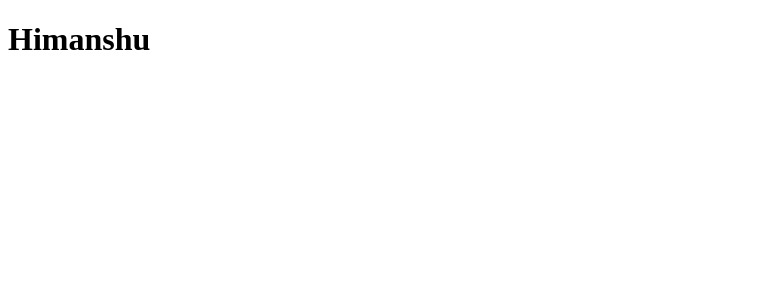
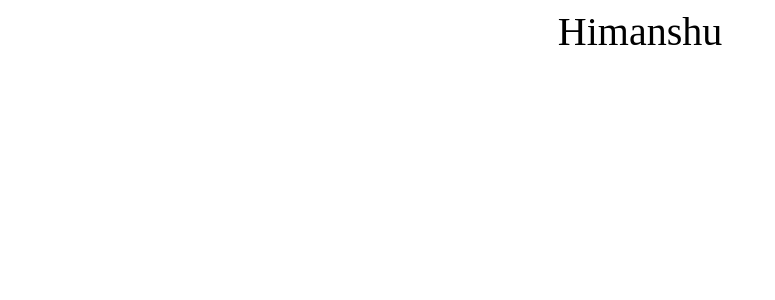
Before and after one commit to Himanshuu03/React, a React (Create React App) app in the folder myreactapp/: page / in a window 1280 px wide. Shown: the top 300 px of the page, without its empty margins (0-775 px from the left). Built offline with nearby package versions, Linux system fonts and the light colour scheme.

Commit message:
new components

```diff
--- a/myreactapp/src/App.css
+++ b/myreactapp/src/App.css
@@ -0,0 +1,4 @@
+.App{
+    font-size: 40px;
+    text-align: center;
+}
--- a/myreactapp/src/App.js
+++ b/myreactapp/src/App.js
@@ -3,11 +3,8 @@ import './App.css';
 function App() {
   return (
     <div className="App">
-      <header className="App-header">
-        <h1>Himanshu</h1>
-      </header>
+      Himanshu
     </div>
   );
 }
-
 export default App;
```
Also changed, not shown: myreactapp/src/components/Item.css (added), myreactapp/src/components/Item.js (added).
